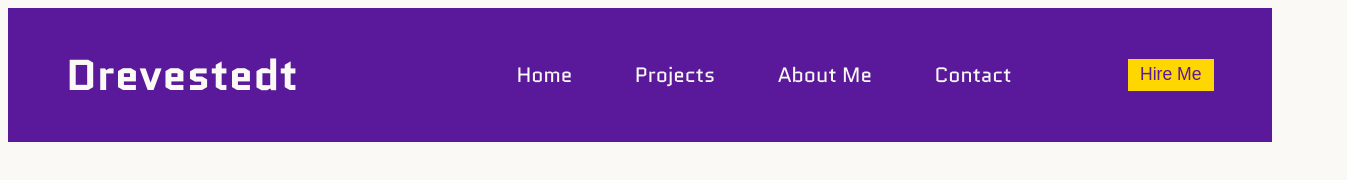
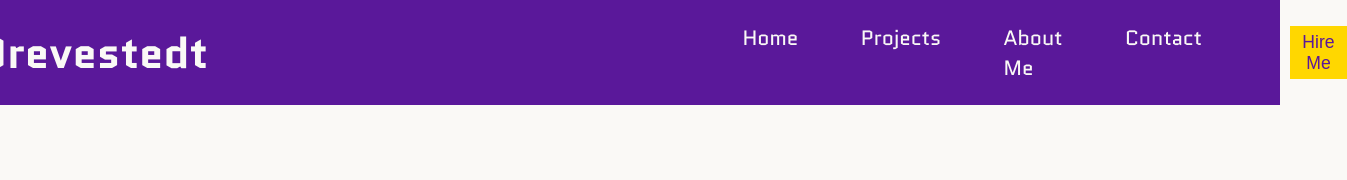
Before and after one commit to Drevestedt/Drevestedt, a plain HTML site: page index.html in a window 1280 px wide. Shown: the whole page, 1347 px wide, since content can reach past the window. Drawn offline with Linux system fonts and the light colour scheme.

Commit message:
finnish up navbar for now

```diff
--- a/index.css
+++ b/index.css
@@ -1,6 +1,8 @@
 @import url("https://fonts.googleapis.com/css2?family=Quantico:ital,wght@0,400;0,700;1,400;1,700&display=swap");
 
 body {
+  margin: 0;
+  padding: 0;
   background-color: #faf9f6;
   color: #333333;
   font-family: Quantico, system-ui, -apple-system, BlinkMacSystemFont,
@@ -11,7 +13,7 @@ body {
 /* Navbar */
 nav {
   display: flex;
-  justify-content: space-around;
+  justify-content: center;
   align-items: center;
   background-color: #5a189a;
   color: #faf9f6;
@@ -19,6 +21,7 @@ nav {
 
 h1 {
   font-size: 2.7em;
+  margin: 0.5em 10em 0.5em 1em;
 }
 
 h1:hover {
@@ -42,8 +45,19 @@ ul li:hover {
 button {
   font-size: 1.1em;
   padding: 0.3em 0.7em;
-  margin-left: 0;
+  margin-left: 5em;
   background-color: #ffd700;
   color: #5a189a;
   border: none;
+  cursor: pointer;
 }
+
+button:hover {
+  background-color: #ffd900cf;
+}
+
+button:active {
+  background-color: #ffd900ad;
+}
+
+/* Hero */
```
